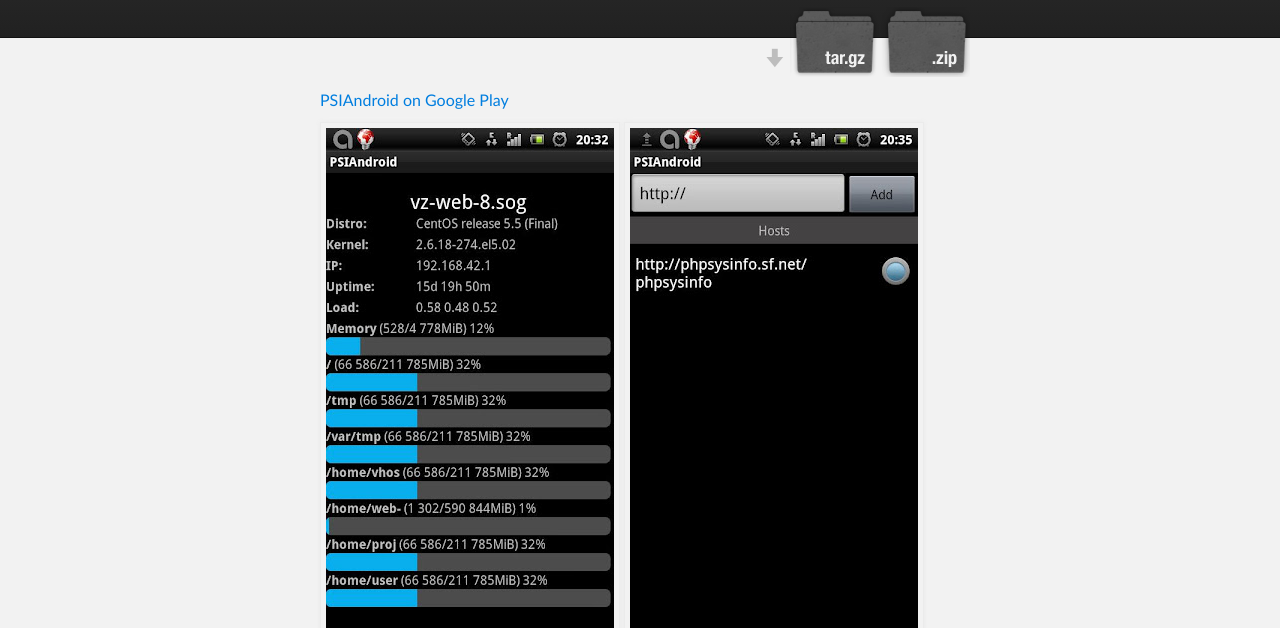
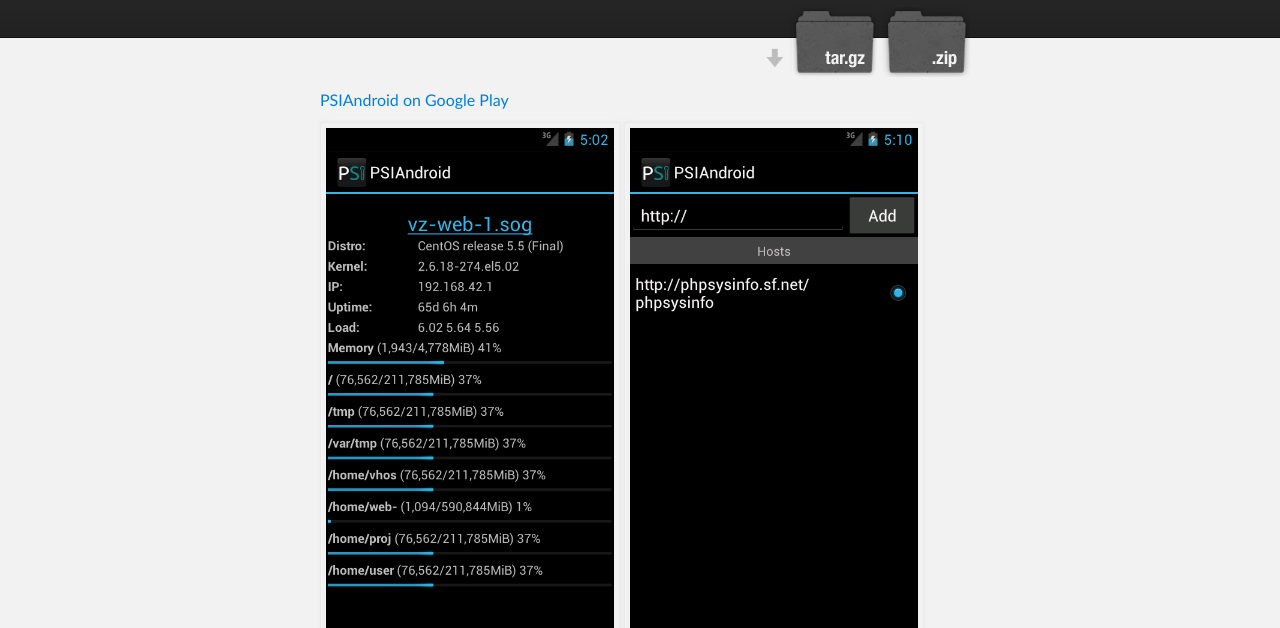
Before and after one commit to rk4an/psiandroid, a plain HTML site: page index.html in a window 1280 px wide. Shown: the part 172-800 px from the top of the page. Drawn offline with Linux system fonts and the light colour scheme.

Commit message:
update website

```diff
--- a/index.html
+++ b/index.html
@@ -33,8 +33,8 @@
       <section id="main_content" class="inner">
         <h3></h3>
         <a href="https://play.google.com/store/apps/details?id=com.phpsysinfo">PSIAndroid on Google Play</a><br/>
-        <img src="images/capture1.jpg" style="width:288px">
-        <img src="images/capture2.jpg" style="width:288px">
+        <img src="images/capture1.png" style="width:288px">
+        <img src="images/capture2.png" style="width:288px">
       </section>
     </div>
 
```
Also changed, not shown: images/capture1.jpg (deleted), images/capture1.png (added), images/capture2.jpg (deleted), images/capture2.png (added).
